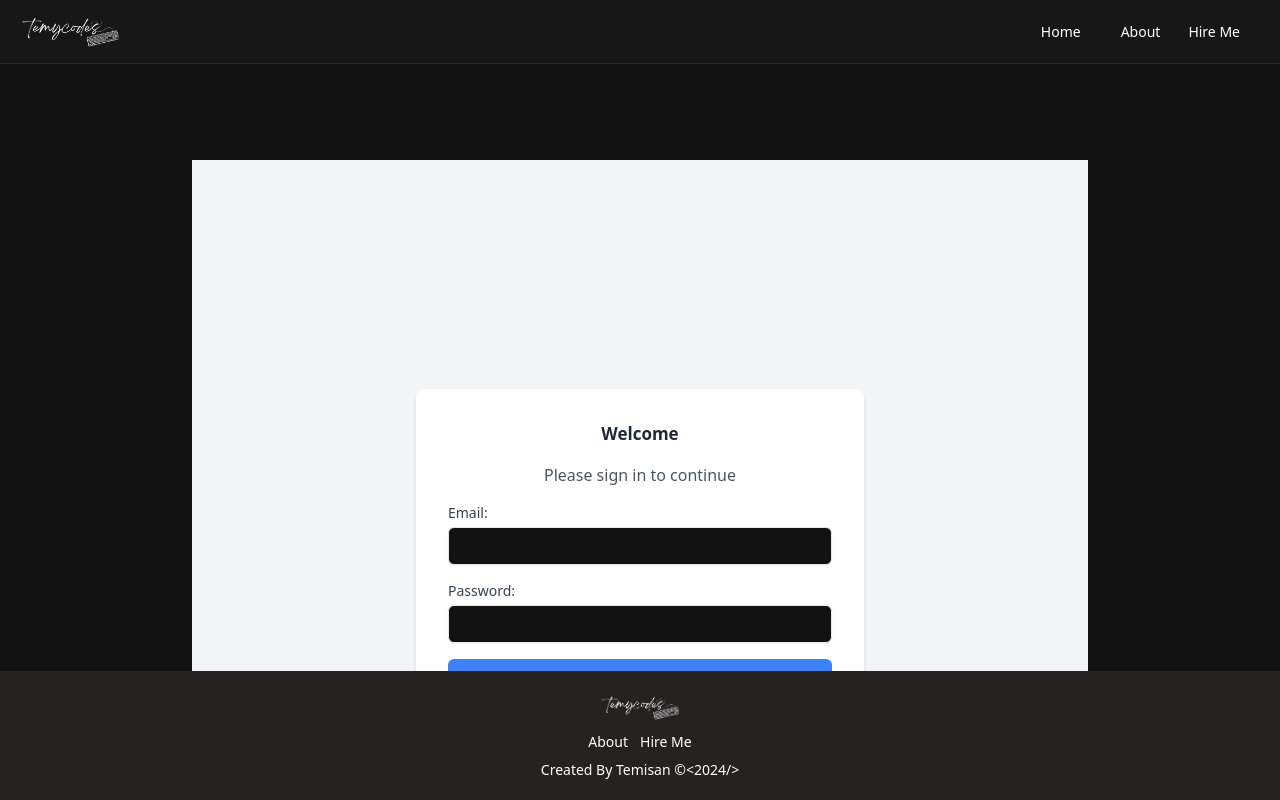
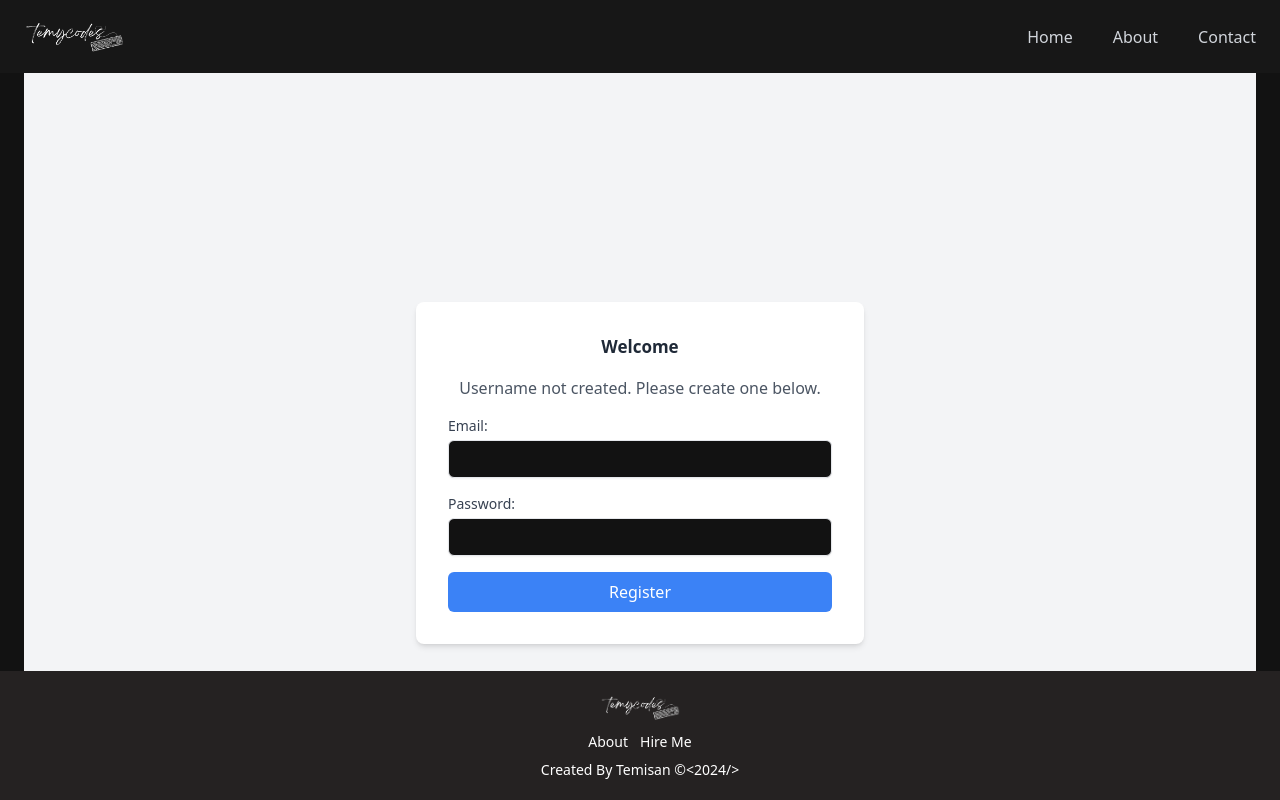
Before and after one commit to temisan0x/blog, a Next.js app: page /login in a window 1280 px wide. Shown: the top 800 px of the page. Built offline with nearby package versions, Linux system fonts and the light colour scheme; no server answers.

Commit message:
build: code cleanup

```diff
--- a/app/components/Navbar.tsx
+++ b/app/components/Navbar.tsx
@@ -1,30 +1,18 @@
 "use client";
 
-import React, { useCallback, useEffect, useState } from "react";
-import Link from "next/link";
+import React, { useState } from 'react';
+import Link from 'next/link';
 import Image from "next/image";
 import NavbarImg from "@/public/uploads/author.png";
-import { motion, AnimatePresence } from "framer-motion";
 
-const Navbar: React.FC = () => {
-  const [isMenuOpen, setIsMenuOpen] = useState(false);
-
-  const toggleMenu = () => {
-    setIsMenuOpen((prevState) => !prevState);
-  };
-
-  const closeMenu = () => {
-    setIsMenuOpen(false);
-  };
+const Navbar = () => {
+  const [isOpen, setIsOpen] = useState(false);
 
   return (
-    <nav className="nav-font flex justify-between items-center h-16 mx-auto fixed top-0 border-b-[0.1px]
-            border-zinc-800  w-full  bg-neutral-900 dark:bg-neutral-900">
-      <div className="mx-auto nav container">
-        <div className="flex items-center justify-between h-16 w-full">
-          <div className="flex w-full">
-            <div className="flex-shrink-0 mx-5">
-              <Link href="/" className="text-white relative text-2xl" passHref>
+    <nav className=" border-zinc-800 w-full bg-neutral-900 dark:bg-neutral-900">
+      <div className="container mx-auto px-6">
+        <div className="flex items-center justify-between py-4">
+        <Link href="/" className="text-white relative text-2xl" passHref>
                 <Image
                   src={NavbarImg}
                   alt={"temycodes"}
@@ -32,112 +20,29 @@ const Navbar: React.FC = () => {
                   height={100}
                 />
               </Link>
-            </div>
-            <div className="hidden lg:flex justify-end mr-10 w-full items-center">
-              <div className="flex space-x-4">
-                <Link
-                  passHref
-                  href="/"
-                  className="hover:text-#94a3b8 px-3 py-2 rounded-md text-sm"
-                >
-                  Home
-                </Link>
-                <Link
-                  passHref
-                  href="/temisan"
-                  className="hover:text-#94a3b8 px-3 py-2 rounded-md text-sm"
-                >
-                  About
-                </Link>
-                <Link
-                  passHref
-                  href="mailto:contact@temycodes.com"
-                  className="block hover:text-#94a3b8 hover:bg-[#252222] hover:px-4 py-2 rounded-md text-sm transition-all"
-                >
-                  Hire Me
-                </Link>
-              </div>
-            </div>
+          <div className="hidden md:flex space-x-10">
+            <Link href="/" className="text-gray-300 hover:text-white">Home</Link>
+            <Link href="/about" className="text-gray-300 hover:text-white">About</Link>
+            <Link href="/contact" className="text-gray-300 hover:text-white">Contact</Link>
           </div>
-          <div className="mr-4 flex lg:hidden">
-            <button
-              type="button"
-              onClick={toggleMenu}
-              className="inline-flex items-center justify-center p-2 rounded-md text-[#4F4F4F] hover:text-[#4F4F4F]  focus:outline-none focus:bg-[#4F4F4F] focus:text-white transition duration-150 ease-in-out"
-              aria-label="Menu"
-              aria-expanded={isMenuOpen}
-            >
-              <svg
-                className={`${isMenuOpen ? "hidden" : "block"} h-6 w-6`}
-                xmlns="http://www.w3.org/2000/svg"
-                fill="none"
-                viewBox="0 0 24 24"
-                stroke="currentColor"
-                aria-hidden="true"
-              >
-                <path
-                  strokeLinecap="round"
-                  strokeLinejoin="round"
-                  strokeWidth="2"
-                  d="M4 6h16M4 12h16M4 18h16"
-                />
-              </svg>
-              <svg
-                className={`${isMenuOpen ? "block" : "hidden"} h-6 w-6`}
-                xmlns="http://www.w3.org/2000/svg"
-                fill="none"
-                viewBox="0 0 24 24"
-                stroke="currentColor"
-                aria-hidden="true"
-              >
-                <path
-                  strokeLinecap="round"
-                  strokeLinejoin="round"
-                  strokeWidth="2"
-                  d="M6 18L18 6M6 6l12 12"
-                />
+          <div className="md:hidden">
+            <button onClick={() => setIsOpen(!isOpen)} className="focus:outline-none">
+              <svg className="h-6 w-6 text-gray-300 hover:text-white" fill="none" stroke-linecap="round" stroke-linejoin="round" stroke-width="2" viewBox="0 0 24 24" stroke="currentColor">
+                <path d="M4 6h16M4 12h16M4 18h16"></path>
               </svg>
             </button>
           </div>
         </div>
+        {isOpen && (
+          <div className="md:hidden">
+            <div className="px-2 pt-2 pb-3 space-y-1">
+              <Link href="/" className="block px-3 py-2 rounded-md text-base font-medium text-gray-300 hover:text-white hover:bg-gray-700">Home</Link>
+              <Link href="/about" className="block px-3 py-2 rounded-md text-base font-medium text-gray-300 hover:text-white hover:bg-gray-700">About</Link>
+              <Link href="/contact" className="block px-3 py-2 rounded-md text-base font-medium text-gray-300 hover:text-white hover:bg-gray-700">Contact</Link>
+            </div>
+          </div>
+        )}
       </div>
-      <AnimatePresence>
-        {isMenuOpen && (
-          <motion.div
-            initial={{ opacity: 0, x: "-100%" }}
-            animate={{ opacity: 1, x: 0 }}
-            exit={{ opacity: 0, x: "-100%" }}
-            transition={{ type: "tween" }}
-            className={`${isMenuOpen ? "block" : "hidden"} lg:hidden`}
-          >
-            <div className="px-2 pt-2 pb-3 sm:px-3 w-[95%] m-auto">
-              <Link
-                passHref
-                href="/"
-                onClick={closeMenu}
-                className="block hover:text-white hover:bg-[#252222] hover:px-4 py-2 rounded-md text-sm"
-              >
-                Home
-              </Link>
-              <Link
-                passHref
-                href="/temisan"
-                onClick={closeMenu}
-                className="block hover:text-white hover:bg-[#252222] hover:px-4 py-2 rounded-md text-sm"
-              >
-                About
-              </Link>
-              <Link
-                passHref
-                href="mailto:contact@temycodes.com"
-                className="block hover:text-white hover:bg-[#252222] hover:px-4 py-2 rounded-md text-sm"
-              >
-                Hire Me
-              </Link>
-            </div>
-          </motion.div>
-        )}
-      </AnimatePresence>
     </nav>
   );
 };
--- a/app/layout.tsx
+++ b/app/layout.tsx
@@ -49,12 +49,13 @@ export default async function RootLayout({
         >
             <body
                 suppressHydrationWarning={true}
-                className="antialiased mb-60 flex flex-col"
+                className="antialiased flex flex-col"
             >
                 <Navbar />
-                <main className="flex-auto px-2 md:px-0 min-w-0 mt-40 md:mx-auto max-w-4xl w-full">
+                <main className="md:px-6 px-2 mx-auto max-w-4xl w-full md:max-w-2xl lg:max-w-screen-lg xl:max-w-screen-xl">
                     {children}
                 </main>
+
                 <Footer />
             </body>
         </html>
--- a/app/login/page.tsx
+++ b/app/login/page.tsx
@@ -1,12 +1,9 @@
 "use client";
 
 import { useEffect, useState } from "react";
-import { useSession, signIn } from "next-auth/react";
 import { useRouter } from "next/navigation";
-import axios from "axios";
 
 export default function LoginForm() {
-  const { data: session } = useSession();
   const router = useRouter();
   const [userData, setUserData] = useState<string | null>(null);
 
@@ -46,7 +43,7 @@ export default function LoginForm() {
           Welcome
         </h1>
         <p className="text-gray-600 text-center mb-4">
-          {session
+          {"hey"
             ? userData
               ? `Welcome back, ${userData}!`
               : "Username not created. Please create one below."
--- a/app/temisan/page.tsx
+++ b/app/temisan/page.tsx
@@ -42,7 +42,6 @@ const AboutMe: React.FC = () => {
        <div className="about-container mt-20">
         <div
           className="flex flex-col items-center"
-          style={{ marginTop: "150px" }}
         >
           <motion.div
             className="rounded-circle overflow-hidden border-4 border-gray-700 shadow-md"
```
